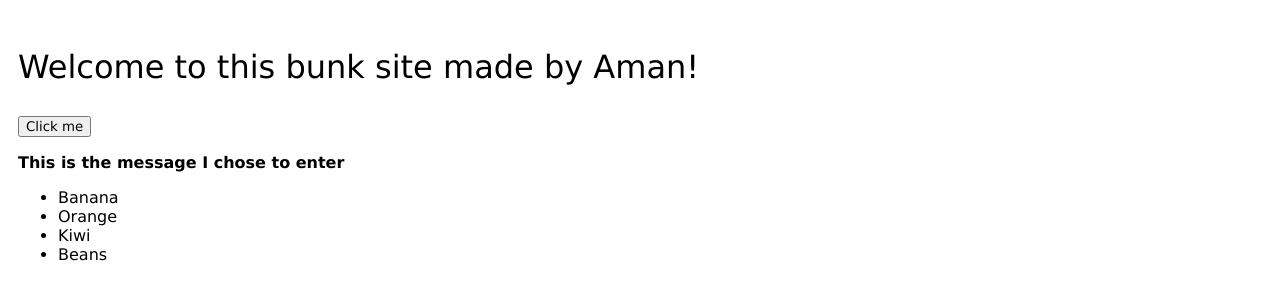
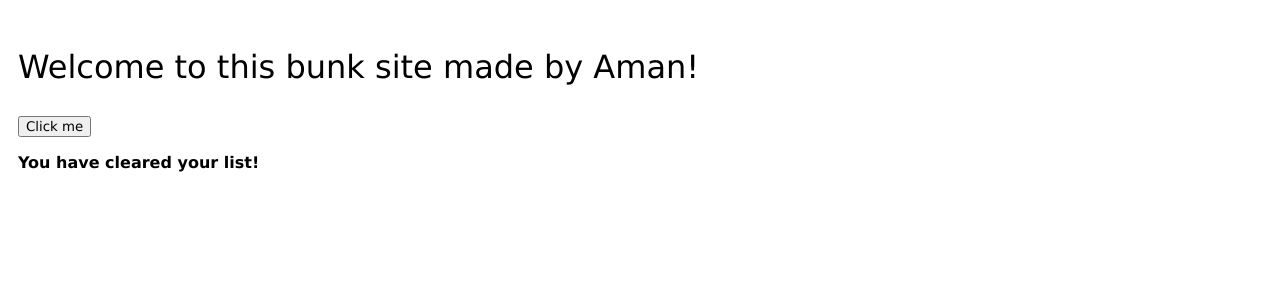
Before and after one commit to VelpCode/100DaysOfCodeII, a website: page BranchWeb/index.html in a window 1280 px wide. Both pictures are taken after a click on the button "Click me". Shown: the part 113-412 px from the top of the page. Drawn offline with Linux system fonts and the light colour scheme.

Commit message:
creating ul clear function

```diff
--- a/BranchWeb/index.html
+++ b/BranchWeb/index.html
@@ -22,14 +22,14 @@
         <h1>Welcome to this bunk site made by Aman!</h1>
         <button id = "buttopig">Click me</button>
         <p id = "enter-message"></p>
-        <p id = "shopping-list">
-            <ul>
+        <ul id = "shopping-list">
+
                 <li>Banana</li>
                 <li>Orange</li>
                 <li>Kiwi</li>
                 <li>Beans</li>
-            </ul>
-        </p>
+
+        </ul>
     </div>
     <script src= "script.js"></script>
 </body>
--- a/BranchWeb/script.js
+++ b/BranchWeb/script.js
@@ -4,7 +4,8 @@ const setWelcomeMessage = name => {
 
     button = document.querySelector("#buttopig")
     button.addEventListener("click", () => {
-        document.querySelector("#enter-message").innerHTML = "<strong>This is the message I chose to enter</strong>"
+        document.querySelector("#enter-message").innerHTML = "<strong>You have cleared your list!</strong>"
+        document.querySelector("#shopping-list").innerHTML = " ";
     })
 }
 
```
